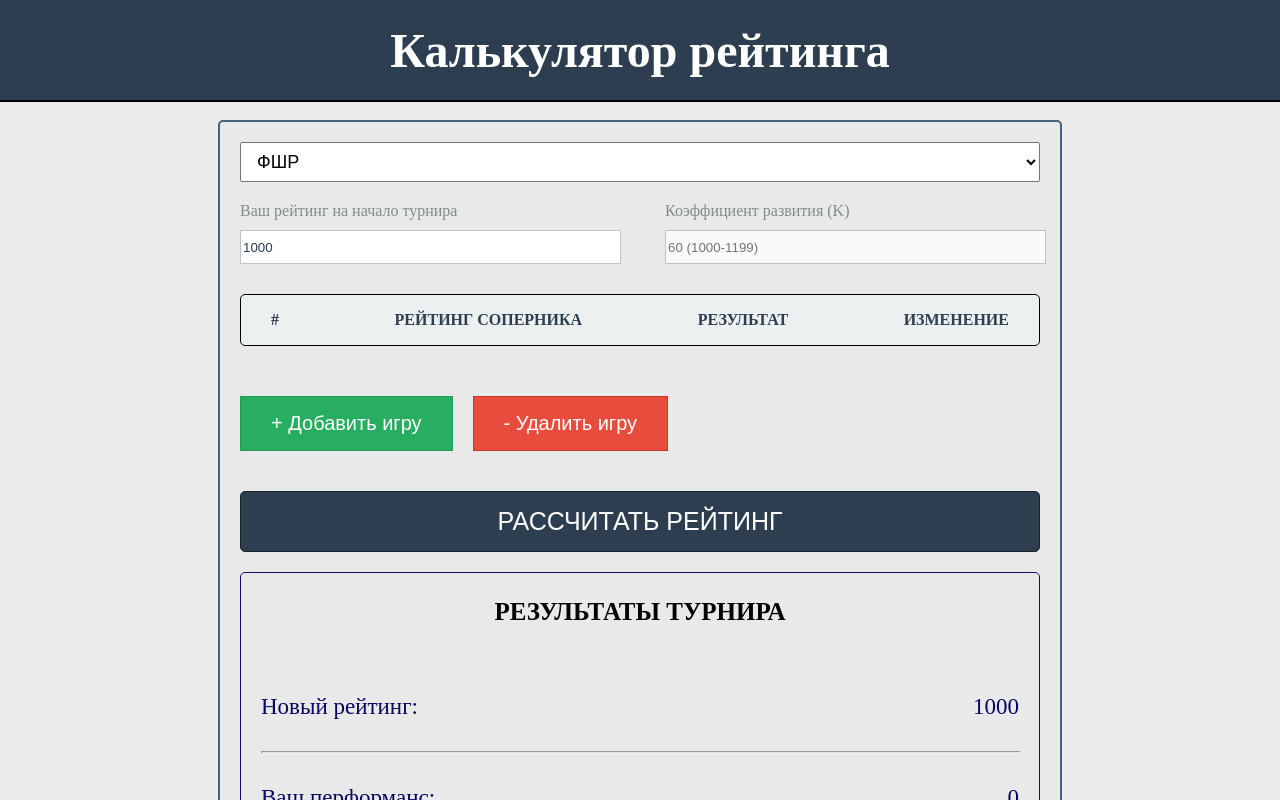
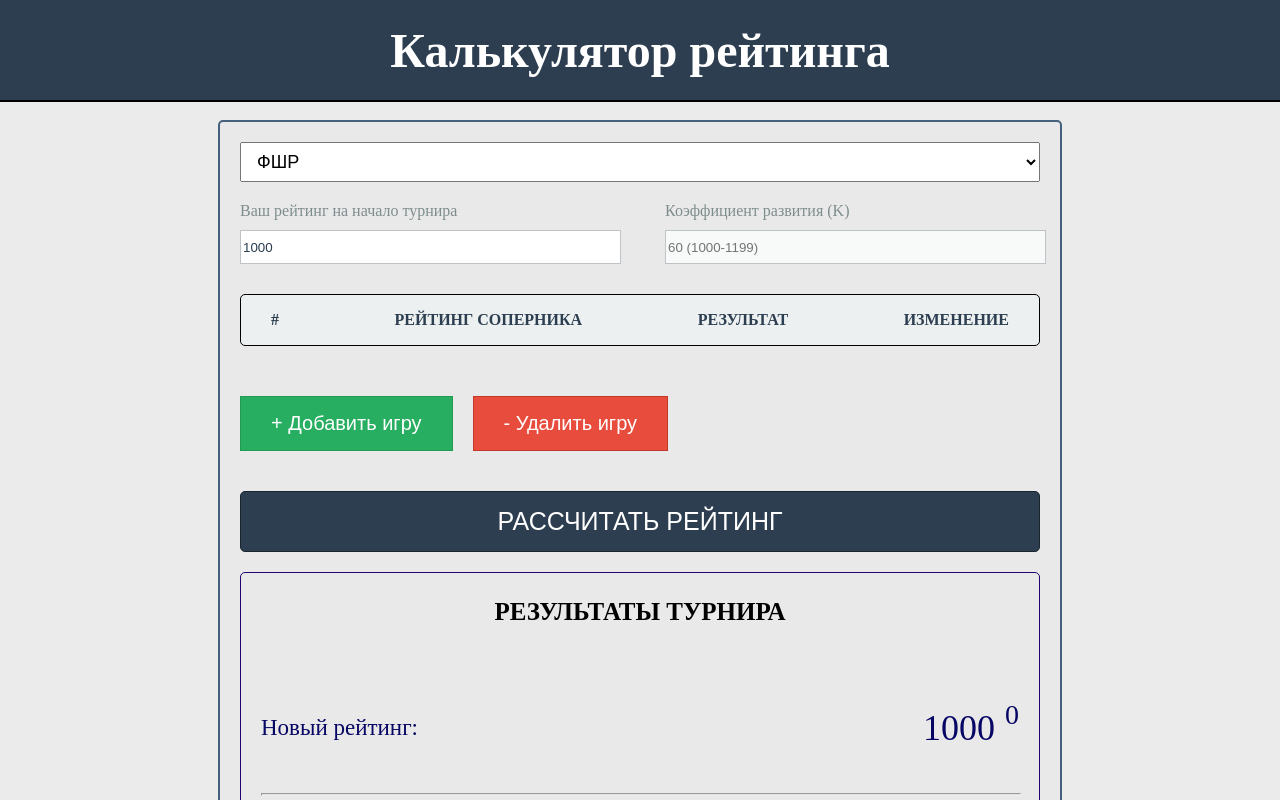
Before and after one commit to DmitryPetrakevich/chess-rating-calculator, a Vue app: page / in a window 1280 px wide. Shown: the top 800 px of the page. Built offline with nearby package versions, Linux system fonts and the light colour scheme.

Commit message:
перенес вычисление рейтинга из gameitem в store

```diff
--- a/src/components/GameItem.vue
+++ b/src/components/GameItem.vue
@@ -45,21 +45,7 @@ let circleClass = computed(() => {
 });
 
 const change = computed(() => {
-    const resultMap = {
-        "1": 1,    // победа
-        "0": 0.5,  // ничья
-        "-1": 0    // поражение
-    };
-
-    const result = resultMap[props.game.result] ?? 0;
-
-    const R_player = store.settings.initialRating;
-    const R_opponent = Number(props.game.rating);
-
-    const E = 1 / (1 + Math.pow(10, (R_opponent - R_player) / 400));
-     const ratingChange = store.settings.kFactor * (result - E);
-
-     return ratingChange.toFixed(1);
+    return store.gameChanges[props.number - 1];
 });
 
 const colorChange = computed(() => {
--- a/src/components/ResultSummary.vue
+++ b/src/components/ResultSummary.vue
@@ -16,7 +16,8 @@
                             Новый рейтинг:
                         </p>
                         <div class="result-summary-main-rating-number">
-                            1000
+                            <p class="newRating">{{newRating}}</p>
+                            <p class="totalChange">{{ totalChange }}</p>
                         </div>
                     </div>
                     <hr class="divider"/>
@@ -66,6 +67,15 @@ let performance = computed(() => {
     const totalPoints = wins + draws * 0.5;
 
     return Math.round(average.value + 400 * (2 * totalPoints - totalGames) / totalGames);
+})
+
+const totalChange = computed(() => {
+    return store.totalChange;
+})
+
+const newRating = computed(() => {
+    return store.newRating
+
 })
 </script>
 
@@ -127,9 +137,19 @@ let performance = computed(() => {
     }
 
     &-number {
-        font-size: 23px;
+        display: flex;
+        flex-direction: row;
+        gap: 10px;
         color: rgb(6, 6, 100);
     }
+}
+
+.newRating {
+    font-size: 36px;
+}
+
+.totalChange {
+    font-size: 28px;
 }
 
 .result-summary-main-performance {
--- a/src/stores/chessStore.js
+++ b/src/stores/chessStore.js
@@ -8,13 +8,44 @@ export const useChessStore = defineStore("chess", {
       kFactor: 20,
     }
   }),
+
+  getters: {
+    gameChanges(state) {
+      const resultMap = {
+        "1": 1,
+        "0": 0.5,
+        "-1": 0
+      };
+
+      return state.games.map((game) => {
+        const result = resultMap[game.result] ?? 0;
+        const R_player = state.settings.initialRating;
+        const R_opponent = Number(game.rating);
+
+        const E = 1 / (1 + Math.pow(10, (R_opponent - R_player) / 400));
+        const ratingChange = state.settings.kFactor * (result - E);
+
+        return +ratingChange.toFixed(1);
+      });
+    },
+
+    totalChange() {
+      return this.gameChanges.reduce((sum, cur) => sum + cur, 0);
+    },
+
+    newRating(state) {
+      return +(state.settings.initialRating + this.totalChange).toFixed(2);
+
+    }
+
+  },
+
   actions: {
     addGame() {
       this.games.push({
         id: Date.now(),
         rating: 1000,
-        result: 1,
-        change: 0,
+        result: "1",
       })
     },
 
```
